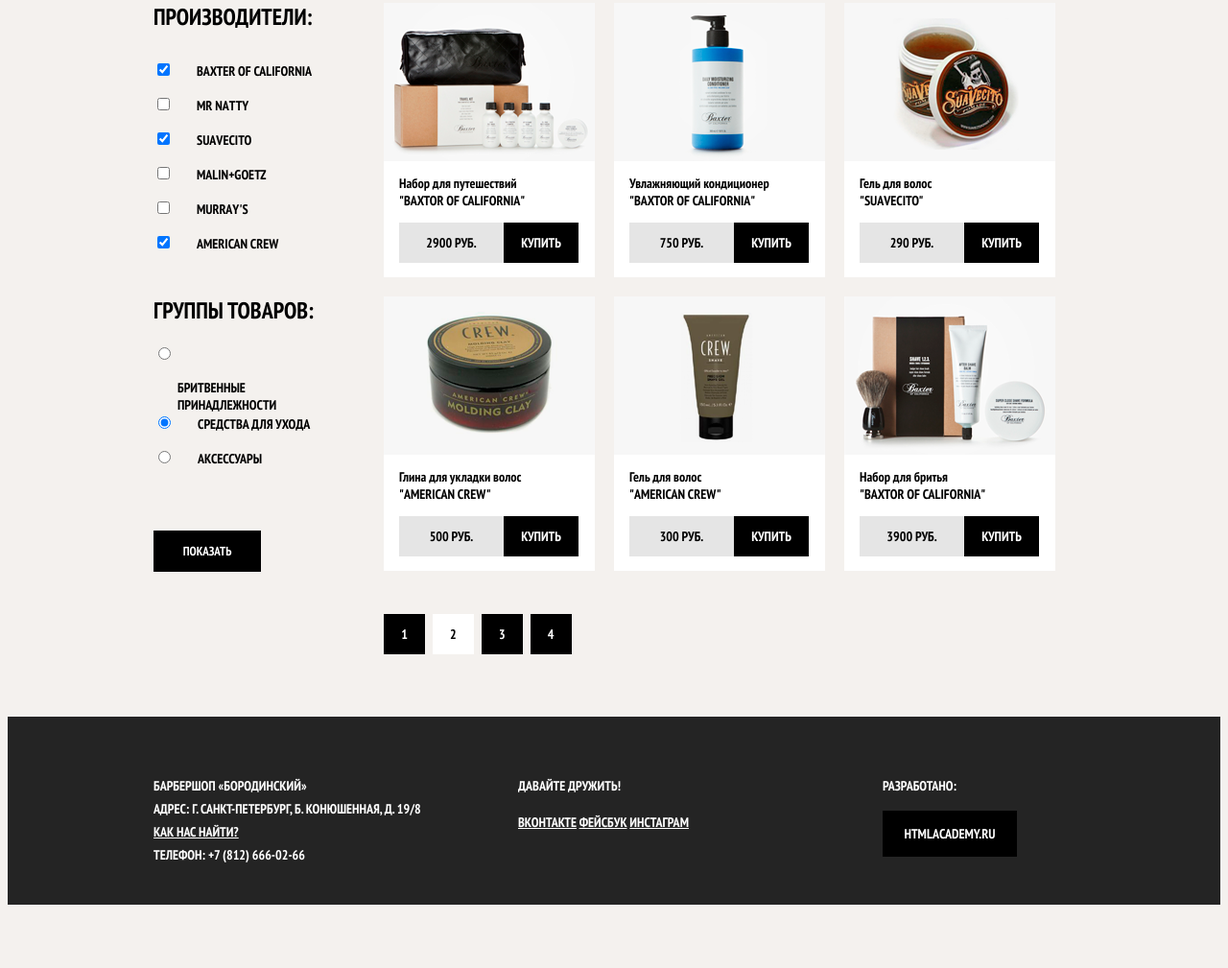
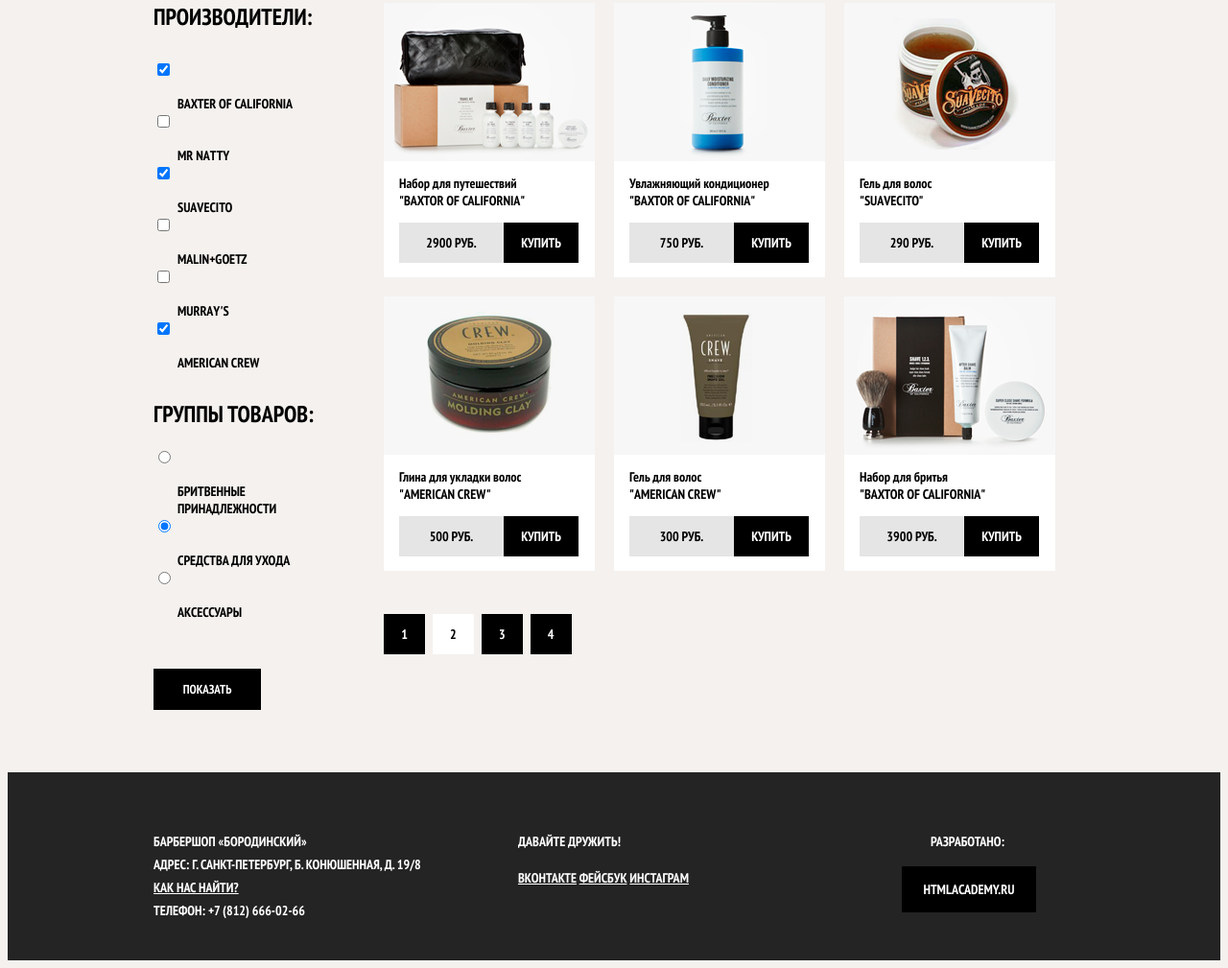
Before and after one commit to vidtv/218816-barbershop, a plain HTML site: page catalog.html in a window 1280 px wide. Shown: the part 286-1295 px from the top of the page at 96% size. Before the commit the page ends 1237 px from the top, so only its background shows below. Drawn offline with Linux system fonts and the light colour scheme.

Commit message:
Добавлена ширина у label и у блоков в footer-copyright

```diff
--- a/css/style.css
+++ b/css/style.css
@@ -99,12 +99,13 @@
 
 .filters {
   float: left;
-  width: 170px;
-  margin-right: 60px;
+  width: 200px;
+  margin-right: 30px;
 }
 
 .filters label {
   display: inline-block;
+  width: 170px;
   text-transform: uppercase;
   padding-left: 25px;
   font-size: 14px;
@@ -249,16 +250,6 @@
   color: white;
 }
 
-.footer-copyright .item-buy {
-  width: 120px;
-  margin: 0 auto;
-}
-
-.footer-copyright p {
-  margin-left: auto;
-  margin-right: auto;
-}
-
 .footer-contacts {
   float: left;
   width: 320px;
@@ -276,11 +267,6 @@
   min-height: 90px;
 }
 
-.footer-social p,
-.footer-copyright p {
-  margin-top: 0;
-}
-
 .footer-copyright {
   float: right;
   width: 180px;
@@ -289,6 +275,26 @@
   /* Только для оформления сетки */
   min-height: 90px;
 }
+
+.footer-copyright p {
+  margin-left: auto;
+  margin-right: auto;
+  width: 80px;
+}
+
+.footer-copyright .item-buy {
+  width: 120px;
+  display: block;
+  margin-left: auto;
+  margin-right: auto;
+}
+
+.footer-social p,
+.footer-copyright p {
+  margin-top: 0;
+}
+
+/* страница catalog-item.html */
 
 .photogallery {
   float: left;
```
